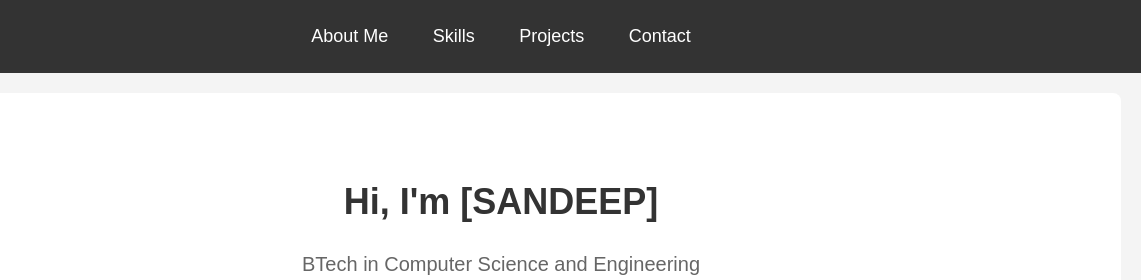
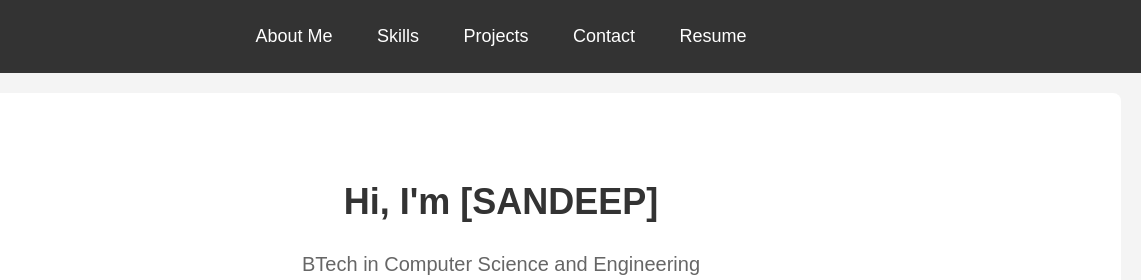
Before and after one commit to MALLASANDEEP/PORTFOLIO, a plain HTML site: page INDEX.HTML in a window 1280 px wide. Shown: the top 280 px of the page, 139-1280 px from the left. Drawn offline with Linux system fonts and the light colour scheme.

Commit message:
Update INDEX.HTML

```diff
--- a/INDEX.HTML
+++ b/INDEX.HTML
@@ -15,6 +15,7 @@
             <li><a href="SKILLS.HTML">Skills</a></li>
             <li><a href="PROJECTS.HTML">Projects</a></li>
             <li><a href="CONTACT.HTML">Contact</a></li>
+            <li><a href="RESUME.HTML">Resume</a></li>
         </ul>
     </nav>
 
```
